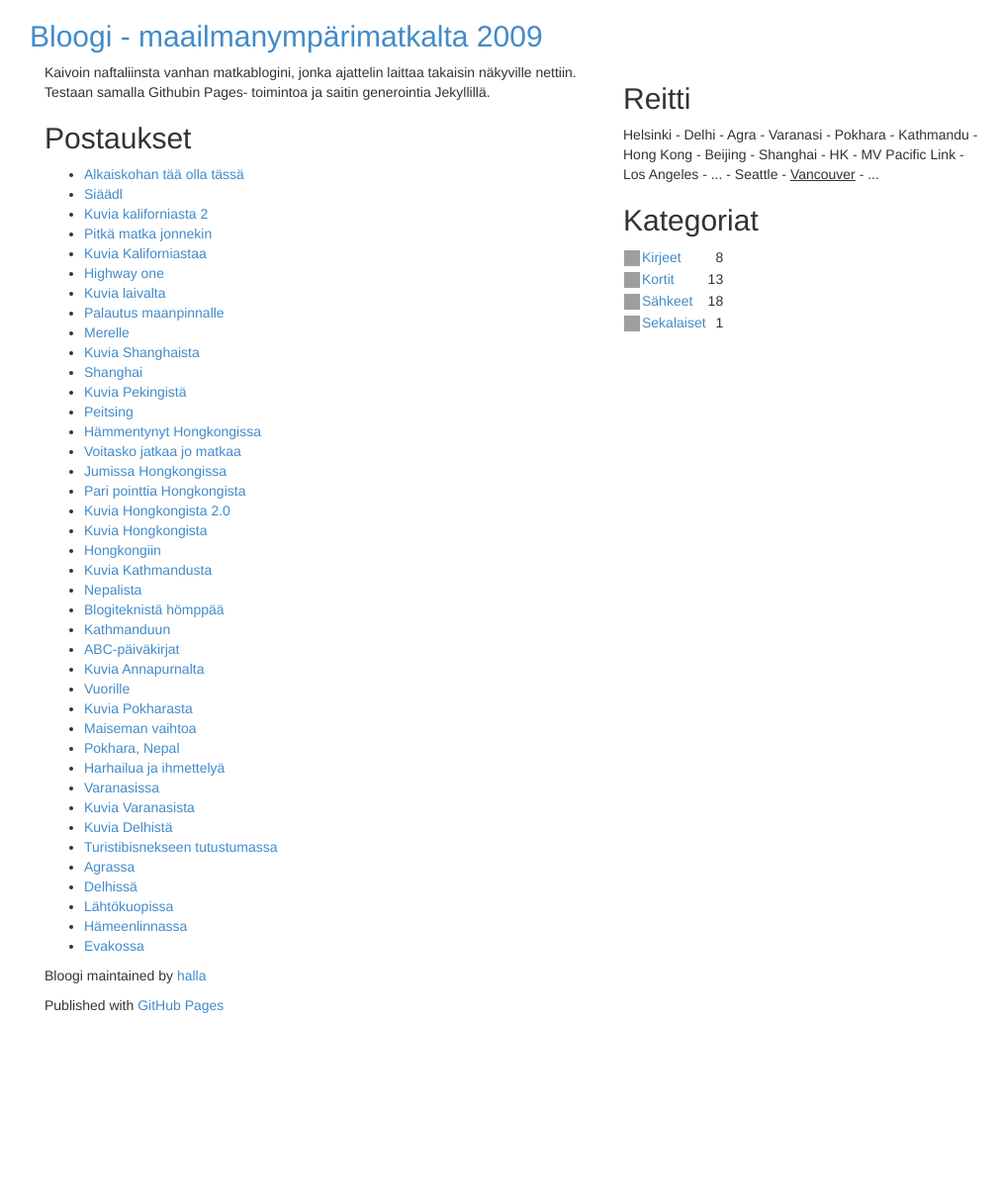
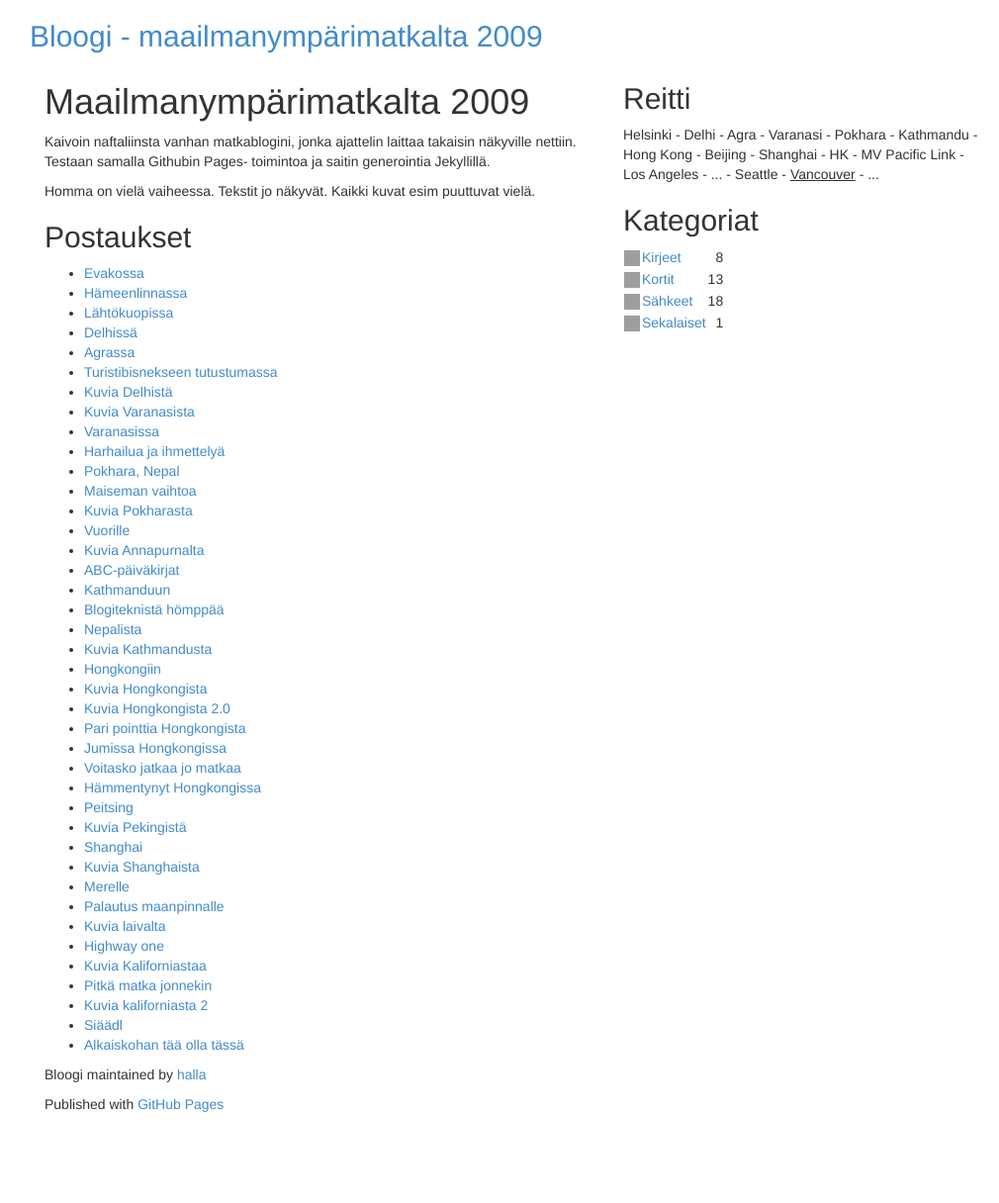
Before and after one commit to halla/bloogi, a Jekyll site: the page built from index.html, in a window 1280 px wide. Shown: the whole page at 99% size, without its empty margins (25-1035 px from the left). Built offline with Jekyll 4.4.1, drawn with Linux system fonts in a browser that asks for light colours; before the commit the page ends 1076 px from its top, so only the background shows below that; grey boxes are pictures that could not be loaded.

Commit message:
H-tagi titlestä, reverse list.

```diff
--- a/_layouts/default.html
+++ b/_layouts/default.html
@@ -1,12 +1,12 @@
 <!DOCTYPE html>
 <html>
   <head>
-    <title>{{title}}</title>
+    <title>{{page.title}}</title>
     <meta content="text/html; charset=utf-8" http-equiv="Content-Type">
     <meta name="viewport" content="width=device-width, initial-scale=1.0">
     <!-- Bootstrap -->
     <link href="{{ site.baseurl }}/bootstrap/css/bootstrap.min.css" rel="stylesheet" media="screen">
-
+    <link href="{{ site.baseurl }}/stylesheets/site.css" rel="stylesheet" >
     <!-- HTML5 shim and Respond.js IE8 support of HTML5 elements and media queries -->
     <!--[if lt IE 9]>
       <script src="../../assets/js/html5shiv.js"></script>
@@ -24,20 +24,27 @@
     <div class="container">
       <div class="row">
       <div class="col-md-6">
+      <h1>{{ page.title}}</h1>
+      {% if page.category %}
+
+	{{ page.category }}
+      {% endif %}
       {{ content }}
       <div id="page-navigation">
         <div class="clear">&nbsp;</div>
         <div class="left">
         {% if page.previous.url %}
-                <a href="{{ site.baseurl}}{{page.previous.url}}" title="Previous Post:
-{{page.previous.title}}">&laquo; {{page.previous.title}}</a>
+
+                <a class="btn btn-default btn-lg" href="{{ site.baseurl}}{{page.previous.url}}" title="Edellinen:
+{{page.previous.title}}">&laquo; Edellinen: {{page.previous.title}}</a>
         {% endif %}
         </div>
 
         <div class="right">
         {% if page.next.url %}
-                <a href="{{ site.baseurl}}{{page.next.url}}" title="next Post:
-{{page.next.title}}">{{page.next.title}} &raquo; </a>
+
+                <a class="btn btn-default btn-lg" href="{{ site.baseurl}}{{page.next.url}}" title="Seuraava:
+{{page.next.title}}">Seuraava: {{page.next.title}} &raquo; </a>
         {% endif %}
         </div>
         <div class="clear">&nbsp;</div>
--- a/index.html
+++ b/index.html
@@ -1,6 +1,6 @@
 ---
 layout: default
-title: Welcome
+title: Maailmanympärimatkalta 2009
 ---
 
 
@@ -11,9 +11,11 @@ title: Welcome
 
 <p>
       Kaivoin naftaliinsta vanhan matkablogini, jonka ajattelin laittaa takaisin näkyville nettiin. Testaan samalla Githubin Pages- toimintoa ja saitin generointia Jekyllillä.</p>
+
+      <p>Homma on vielä vaiheessa. Tekstit jo näkyvät. Kaikki kuvat esim puuttuvat vielä.</p>
 <h2>Postaukset</h2>
 <ul>
-  {% for post in site.posts %}
+  {% for post in site.posts reversed  %}
     <li>
       <a href="{{ site.baseurl }}{{ post.url }}">{{ post.title }}</a>
     </li>
--- /dev/null
+++ b/stylesheets/site.css
@@ -0,0 +1,6 @@
+
+
+#page-navigation { font-size: 2.0em; }
+
+#page-navigation .left { float: left; }
+#page-navigation .right { float: right; }
```
